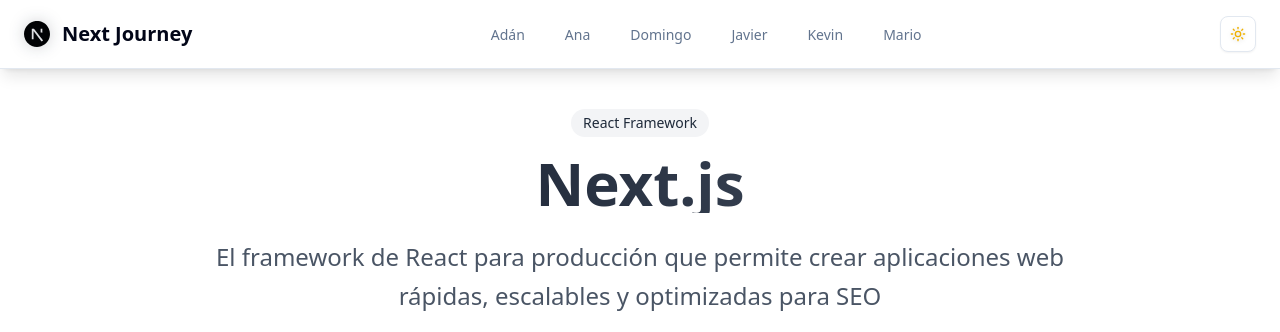
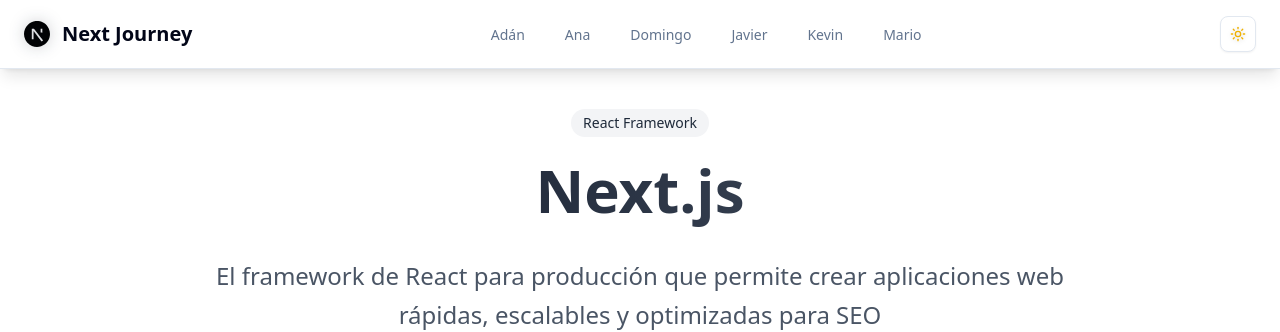
Before and after one commit to NextDew/hello-world-nextjs, a Next.js app: page / in a window 1280 px wide. Shown: the top 332 px of the page. Built offline with nearby package versions, Linux system fonts and the light colour scheme.

Commit message:
fix: landing page jsx

```diff
--- a/src/app/page.tsx
+++ b/src/app/page.tsx
@@ -12,9 +12,12 @@
           <div className='inline-flex items-center px-3 py-1 rounded-full text-sm font-medium bg-gray-100 text-gray-800 mb-4 dark:bg-neutral-800 dark:text-gray-200'>
             React Framework
           </div>
-          <h1 className='text-5xl md:text-6xl font-bold mb-6 bg-gradient-to-r from-gray-900 to-gray-600 bg-clip-text text-transparent dark:from-gray-100 dark:to-gray-400'>
+          {/* <h1 className='text-5xl md:text-6xl font-bold mb-6 bg-gradient-to-r from-gray-900 to-gray-600 bg-clip-text text-transparent dark:from-gray-100 dark:to-gray-400'>
             Next.js
-          </h1>{' '}
+          </h1>{' '} */}
+          <h1 className='text-5xl md:text-6xl font-bold mb-6 pb-1 bg-gradient-to-r from-gray-900 to-gray-600 bg-clip-text text-transparent dark:from-gray-100 dark:to-gray-400 leading-tight'>
+            Next.js
+          </h1>
           <p className='text-xl md:text-2xl text-gray-600 mb-8 leading-relaxed dark:text-gray-300'>
             El framework de React para producción que permite crear aplicaciones web
             rápidas, escalables y optimizadas para SEO
```
